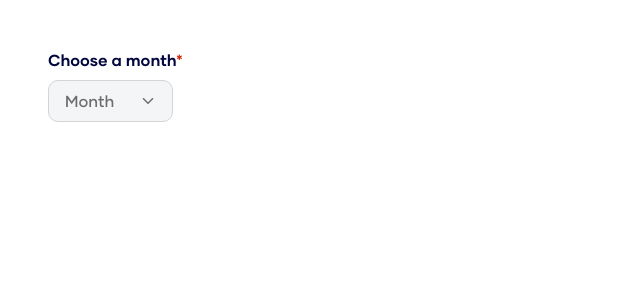
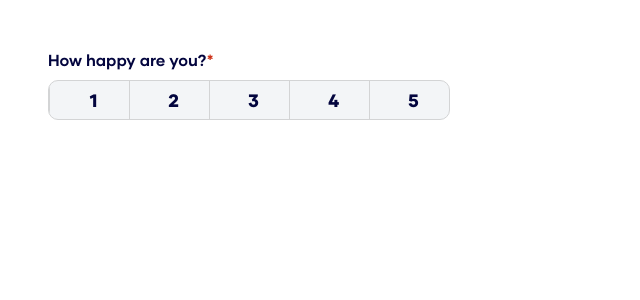
Before and after one commit to maplesyrupman/rwi-site, a Next.js app: page /test in a window 1280 px wide. Shown: the top 300 px of the page, without its empty margins (0-640 px from the left). Built offline with nearby package versions, Linux system fonts and the light colour scheme.

Commit message:
radio scale styles

```diff
--- a/components/form-components/RadioScale/styles.module.css
+++ b/components/form-components/RadioScale/styles.module.css
@@ -4,7 +4,7 @@
     width: fit-content;
     border: 1px solid var(--grey-one);
     border-radius: 10px;
-    height: 50px;
+    height: 2.5rem;
     overflow: hidden;
 }
 
@@ -13,10 +13,17 @@
     align-items: center;
     justify-content: center;
     height: 100%;
-    width: 100px;
+    width: fit-content;
+    min-width: 5rem;
+    padding: 0 1.5rem;
     text-align: center;
     color: var(--rwi-blue);
     border-left: 1px solid var(--grey-one);
+    cursor: pointer;
+}
+
+.option:hover {
+    background: var(--rwi-blue-three);
 }
 
 .selected {
@@ -26,7 +33,7 @@
 
 .optionTxt {
     font-weight: 800;
-    font-size: 1.5rem;
+    font-size: 18px;
 }
 
 .radio {
--- a/pages/test.tsx
+++ b/pages/test.tsx
@@ -4,6 +4,8 @@ import GrowingList from "../components/form-components/GrowingList"
 import LongAnswer from "../components/form-components/LongAnswer"
 import Picklist from "../components/form-components/Picklist"
 import ShortAnswer from "../components/form-components/ShortAnswer"
+import Radio from '../components/form-components/Radio'
+import RadioScale from "../components/form-components/RadioScale"
 
 const tq = {
     label: 'Contacts',
@@ -49,7 +51,7 @@ export default function Test() {
     return (
             <div style={{'maxWidth': '500px','margin': '3rem'}}>
                 {/* <ShortAnswer id='123' label='Test Question' placeholder='Testing 123' change={change} required={true} toolTip='Please specify what the answer to this question is.' /> */}
-                <Picklist id='123' label='Choose a month' options={['Jan', 'Feb', 'Mar', 'Apr', 'May']} size='small' placeholder='Month' change={change} required={true} />
+                <RadioScale id='1223' label='How happy are you?' options={['1', '2', '3', '4', '5']} change={change} required={true} />
             </div>
     )
 }
```
